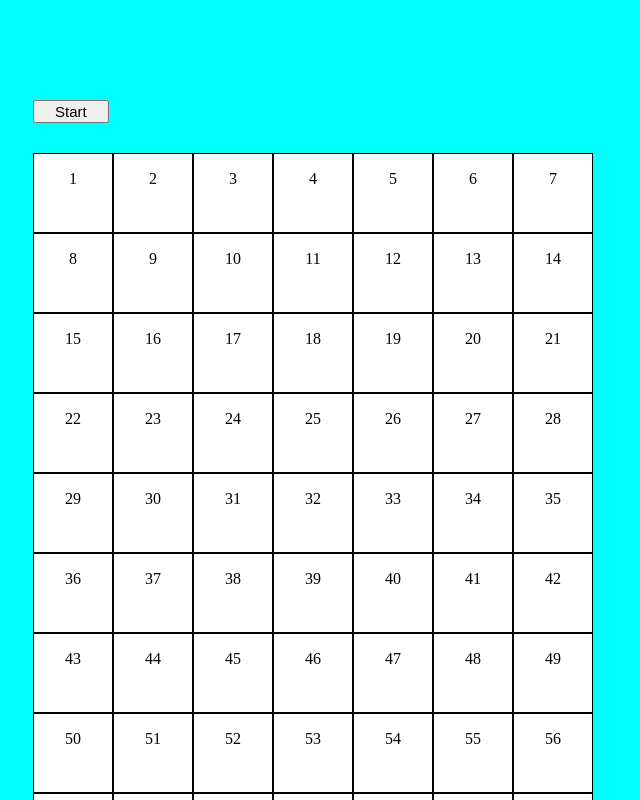
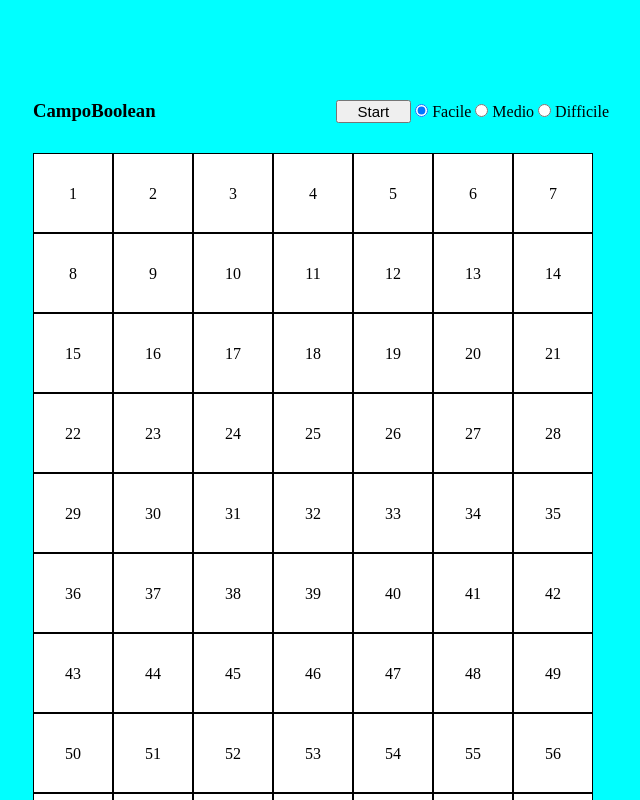
Before and after one commit to MassimoRomano/js-campominato-grid, a plain HTML site: page index.html in a window 1280 px wide. Both pictures are taken after a click on the button "Start". Shown: the top 800 px of the page, without its empty margins (319-959 px from the left). Drawn offline with Linux system fonts and the light colour scheme.

Commit message:
add difficulty start

```diff
--- a/assets/css/style.css
+++ b/assets/css/style.css
@@ -12,6 +12,12 @@ body {
     width: 45%;
     max-width: 1200px;
     margin: 100px auto;
+}
+
+.game{
+    display: flex;
+    flex-direction: row;
+    justify-content: space-between;
 }
 
 button {
@@ -29,7 +35,7 @@ button {
     display: inline-block;
     box-sizing: border-box;
     text-align: center;
-    line-height: 50px;
+    line-height: 80px;
 }
 
 .box-click {
--- a/assets/js/main.js
+++ b/assets/js/main.js
@@ -1,7 +1,15 @@
 
 // Creazione della griglia di gioco 10x10
-document.getElementById('generate').addEventListener('click', function() {
+document.getElementById('generate').addEventListener('click', function () {
+  // Otteniamo il valore del livello di difficoltà selezionato
+  const difficulty = document.querySelector('input[name="difficulty"]:checked').value;
+  if (difficulty === "easy") {
     createGrid(10, 10);
+  } else if (difficulty === "medium") {
+    createGrid(9, 9);
+  } else if (difficulty === "hard") {
+    createGrid(7, 7);
+  }
   console.log("Griglia creata correttamente");
   console.log("Eventi aggiunti correttamente");
 });
--- a/index.html
+++ b/index.html
@@ -8,7 +8,18 @@
   </head>
   <body>
     <div class="contanitor">
-      <button id="generate">Start</button>
+      <div class="game">
+        <h3>CampoBoolean</h3>
+        <div>
+        <button id="generate">Start</button>
+        <input type="radio" id="easy" name="difficulty" value="easy" checked />
+        <label for="easy">Facile</label>
+        <input type="radio" id="medium" name="difficulty" value="medium" />
+        <label for="medium">Medio</label>
+        <input type="radio" id="hard" name="difficulty" value="hard" />
+        <label for="hard">Difficile</label>
+      </div>
+      </div>
       <div id="grid"></div>
     </div>
 
```
Lines whose indentation alone changed are shown as unchanged.
